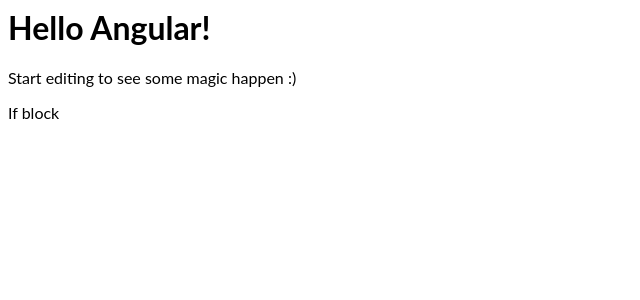
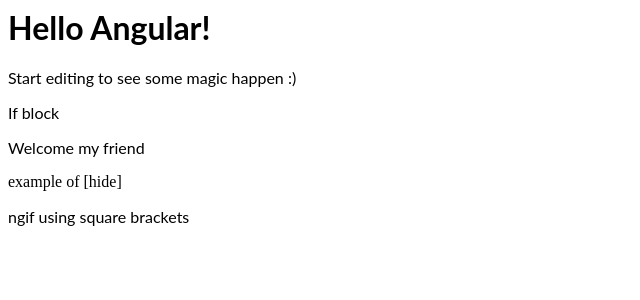
Before and after one commit to ravitejaasunkara/angular-practice-stackblitz, an Angular app: page / in a window 1280 px wide. Shown: the top 300 px of the page, without its empty margins (0-640 px from the left). Built offline with nearby package versions, Linux system fonts and the light colour scheme.

Commit message:
2 files modified

```diff
--- a/src/app/app.component.html
+++ b/src/app/app.component.html
@@ -8,3 +8,21 @@
 <ng-template #elseblock>
   <p>else block</p>
 </ng-template>
+
+<ng-container *ngIf="isLoggedin; then login; else logout"> </ng-container>
+
+<ng-template #login>
+  <p>Welcome my friend</p>
+</ng-template>
+
+<ng-template #logout>
+  <p>please login my friend</p>
+</ng-template>
+
+<div [hidden]="!data">example of [hide]</div>
+
+<ng-template [ngIf]="data">
+  <div>
+    <p>ngif using square brackets</p>
+  </div>
+</ng-template>
--- a/src/app/app.component.ts
+++ b/src/app/app.component.ts
@@ -8,4 +8,5 @@
 export class AppComponent  {
   name = 'Angular';
   data = true;
+  isLoggedin = true;
 }
```
